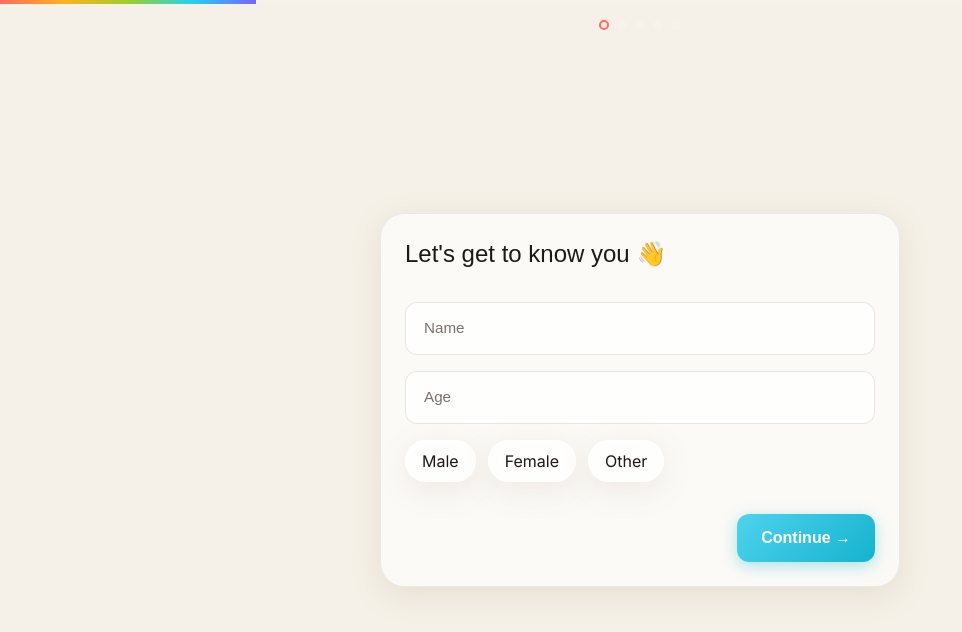
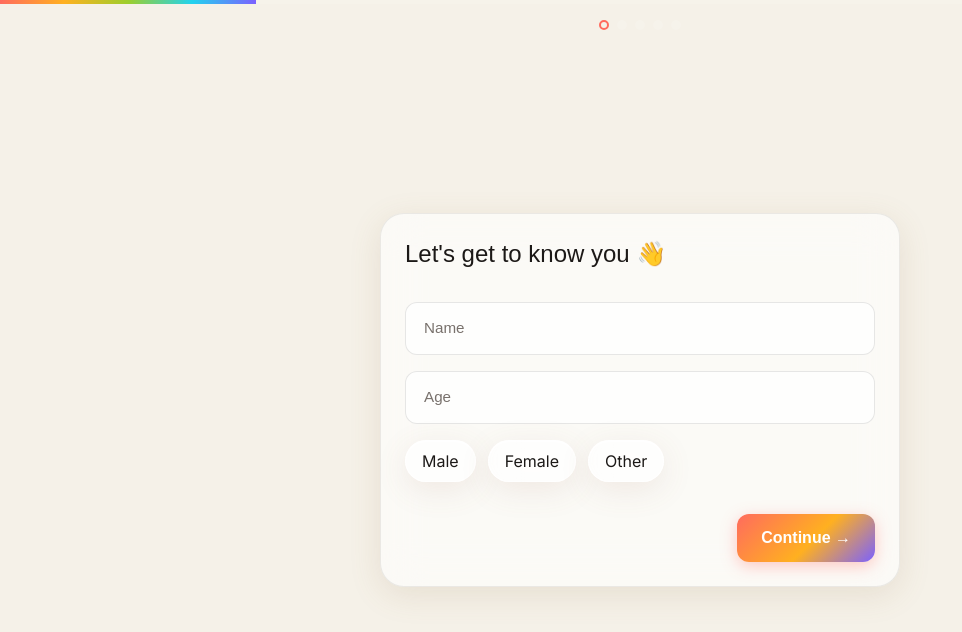
Before and after one commit to aaryapatel1807/nutri-ai, a Next.js app in the folder app/frontend/: page /onboarding in a window 1280 px wide. Shown: the top 632 px of the page, without its empty margins (0-962 px from the left). Built offline with nearby package versions, Linux system fonts and the light colour scheme; a web font is replaced by a local one.

Commit message:
Aurora Pop: neon button gradient (coral->amber->violet)

```diff
--- a/app/frontend/app/globals.css
+++ b/app/frontend/app/globals.css
@@ -198,10 +198,10 @@ html[data-theme="dark"] {
   -webkit-text-fill-color: transparent;
 }
 
-/* Primary accent button */
+/* Primary accent button — Aurora Pop gradient */
 .btn-neon {
-  background: linear-gradient(135deg, var(--accent-glow), var(--accent));
-  color: var(--on-accent);
+  background: linear-gradient(135deg, #FF6B5E, #FFB020 55%, #7B61FF);
+  color: #fff;
   font-weight: 700;
   border: none;
   border-radius: 12px;
@@ -209,11 +209,11 @@ html[data-theme="dark"] {
   cursor: pointer;
   transition: all 0.2s ease;
   font-family: 'Satoshi', sans-serif;
-  box-shadow: 0 4px 16px rgba(21, 178, 207, 0.35);
+  box-shadow: 0 4px 16px rgba(255, 107, 94, 0.35);
 }
 .btn-neon:hover {
   transform: scale(1.02);
-  box-shadow: 0 8px 30px rgba(21, 178, 207, 0.45);
+  box-shadow: 0 8px 30px rgba(255, 107, 94, 0.45);
 }
 .btn-neon:active { transform: scale(0.97); }
 
```
